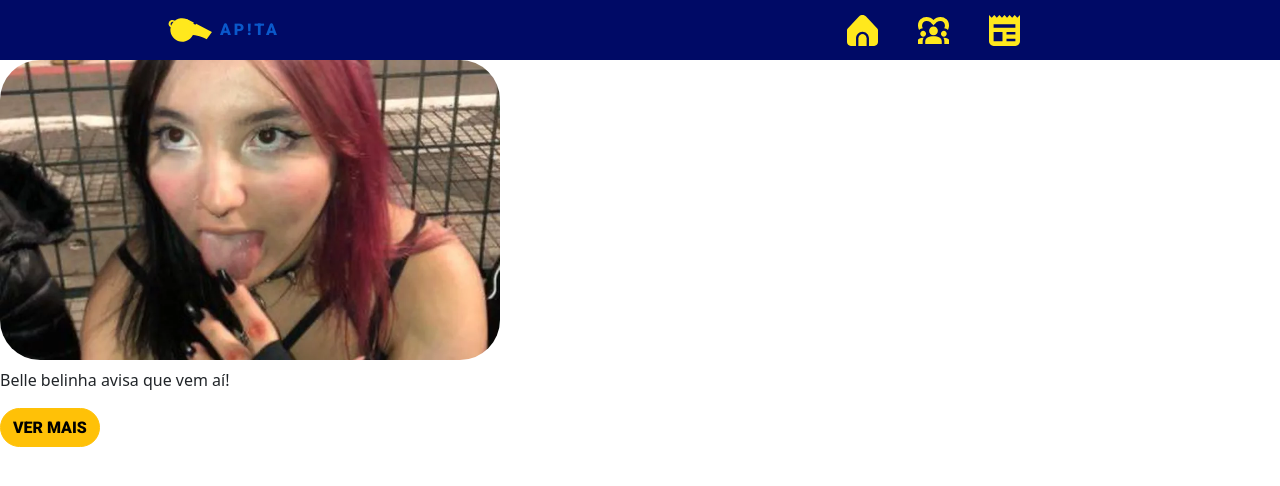
After one commit to emanuel-batista/PROJETO-APITA, a PHP site: page /SEGUNDO-SEMESTRE/vernoticia.php in a window 1280 px wide. The commit adds this page. Shown: the top 486 px of the page. Run offline with PHP 8.4, Linux system fonts and the light colour scheme.

Commit message:
tentativa de modelar o container de vernoticia.php

```diff
--- a/public/index.php
+++ b/public/index.php
@@ -27,7 +27,7 @@
         <div class="hero-section">
           <h1 class="h1-hero"><strong><?php echo $posts[0]['TITULO_NOTICIA']; ?></strong></h1>
           <p class="p-hero"><?php echo $posts[0]['CHAMADA_NOTICIA']; ?></p>
-          <button class='btn btn-warning'><a href="#" class='ver-mais-hero'>Ver Mais</a></button>
+          <button class='btn btn-warning'><a href="vernoticia.php" class='ver-mais-hero'>Ver Mais</a></button>
         </div>
         </img>
       </div>
--- /dev/null
+++ b/public/vernoticia.php
@@ -0,0 +1,32 @@
+<!DOCTYPE html>
+<html lang="pt-br">
+<head>
+<link href="https://cdn.jsdelivr.net/npm/bootstrap@5.0.2/dist/css/bootstrap.min.css" rel="stylesheet" integrity="sha384-EVSTQN3/azprG1Anm3QDgpJLIm9Nao0Yz1ztcQTwFspd3yD65VohhpuuCOmLASjC" crossorigin="anonymous">
+    <?php include '../includes/config.php';
+    ?>
+    <link rel="stylesheet" href="../static/style/style.css">
+    <meta charset="UTF-8">
+    <meta http-equiv="X-UA-Compatible" content="IE=edge">
+    <meta name="viewport" content="width=device-width, initial-scale=1.0">
+    <title>Notícias</title>
+</head>
+<body>
+    <div class="navbar">
+      <?php require_once(ROOT_PATH . '/navbar.php'); ?>
+      <!-- incluir public_functions -->
+      <?php require_once(ROOT_PATH . '/public_functions.php') ?>
+    </div>
+    <div class="container-noticia">
+    <div class="sub-container-noticia">
+        <img src= "../static/images/belle_bellinha.jpg" class="img-fluid" alt="..." class='img-hero' style='min-width: 500px; max-width: 700px; max-height: 300px; object-fit: cover; border-radius: 40px;'>
+        <div class="hero-section">
+             <h1 class="h1-hero"><strong></strong></h1>
+          <p class="p-hero">Belle belinha avisa que vem aí!</p>
+          <button class='btn btn-warning'><a href="vernoticia.php" class='ver-mais-hero'>Ver Mais</a></button>
+        </div>
+        </img>
+      </div>
+    </div>
+    <script src="https://cdn.jsdelivr.net/npm/bootstrap@5.2.0-beta1/dist/js/bootstrap.bundle.min.js" integrity="sha384-pprn3073KE6tl6bjs2QrFaJGz5/SUsLqktiwsUTF55Jfv3qYSDhgCecCxMW52nD2" crossorigin="anonymous"></script>
+</body>
+</html>
--- a/static/style/style.css
+++ b/static/style/style.css
@@ -157,9 +157,9 @@
   max-height: 100vh;
   height: 100vh;
   display: flex;
-  flex-flow: row wrap;
+/*    flex-flow: row wrap;
   justify-content: center;
-  flex-wrap: nowrap;
+  flex-wrap: nowrap; */
   align-items: center;
   padding: 30px;
   align-content: center;
@@ -195,6 +195,33 @@
 
 }
 
+<<<<<<< HEAD
+.sub-container-2{
+  display: flex;
+  align-items: center;
+  border-radius: 40px;
+  box-shadow: 0px 5px 15px 5px rgba(0,0,0,0.18);
+  padding-left: 20px;
+  padding-right: 20px;
+  padding: 30px;
+  flex-direction: row;
+  height: fit-content;
+  background-color: white;
+  transition: transform .2s;
+  flex-direction: row;
+  justify-content: space-around;
+
+}
+
+.sub-container-2:hover{
+=======
+
+
+.sub-container:hover{
+>>>>>>> 57d86f35ff72fa32fa3e5e202bc9eefce11f6811
+  transform: scale(1.1);
+
+}
 
 .hero-section{
   display: flex;
```
Also changed, not shown: static/style/style2.css (added, +54 -0 lines), static/images/belle_bellinha.jpg (added), static/images/imagens-noticia/ygona.jpg (added).
